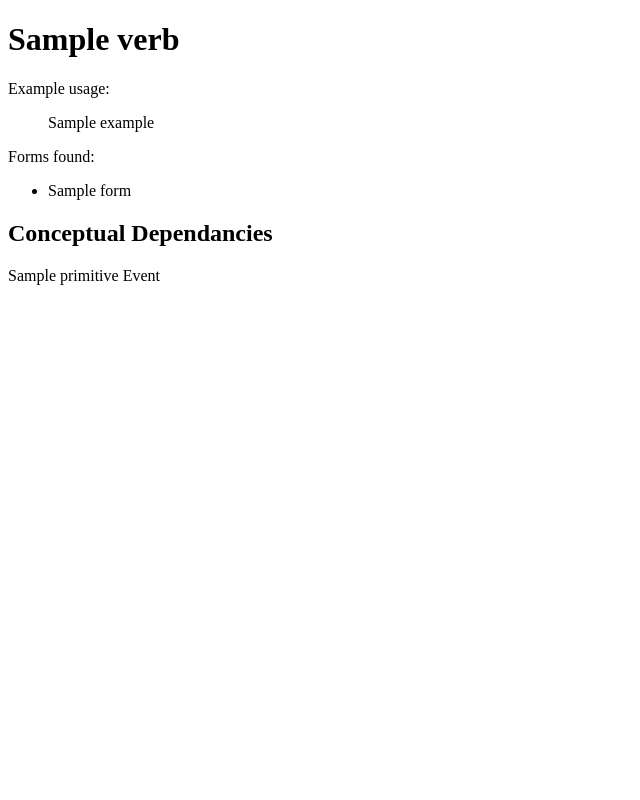
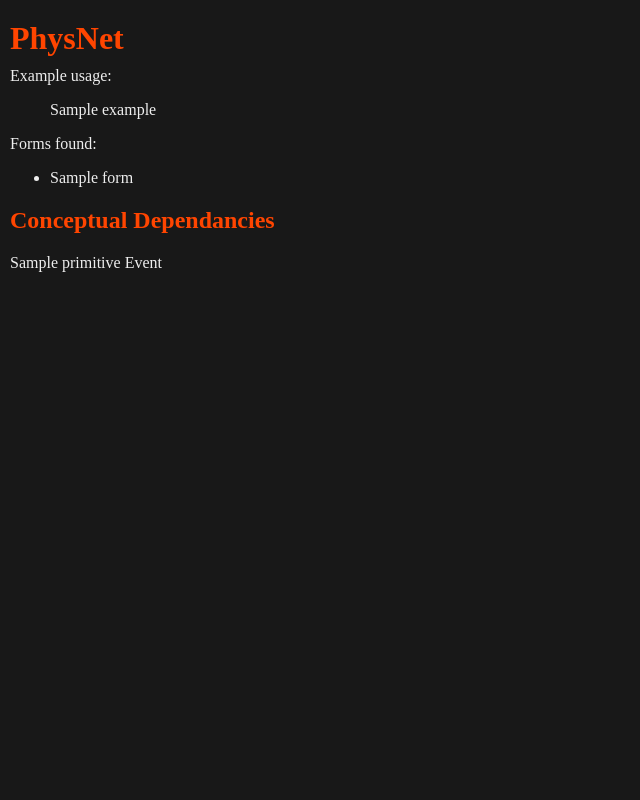
Before and after one commit to JessFairbairn/PhysNet, a Flask app: template web/templates/entry.html in a window 1280 px wide. Shown: the whole page, without its empty margins (0-640 px from the left). Run offline with Flask 2, Linux system fonts and the light colour scheme; the template is opened without the code that fills it: most values are stand-ins (such as "Sample title", 1, 10 or a date in 2020).

```diff
--- /dev/null
+++ b/web/static/style.css
@@ -0,0 +1,59 @@
+/* Layout */
+
+html{
+    height:100%;
+    margin:0;
+}
+
+body {
+    display: flex;
+    flex-flow: column;
+    height: 100%;
+    margin:0;
+    padding: 10px;
+    box-sizing: border-box;
+}
+
+h1{
+    margin: 10px 0;
+}
+
+header {
+    flex: 0 1 auto;
+}
+
+#content {
+    flex: 1 1 auto;
+}
+
+/* Color */
+
+*{color:#eee}
+
+a:hover{
+    color:lightseagreen;
+}
+
+*{background-color:#181818}
+
+table,td,tr,th{
+    border-color: #eee;
+    border-collapse: collapse;
+    padding:5px;
+}
+
+tr:nth-child(even) td{
+    background-color: #333;
+}
+
+tr.quarantined:nth-child(even) td{
+    background-color: rgb(49, 37, 31);
+}
+
+tr.quarantined:nth-child(odd) td{
+    background-color: rgb(41, 34, 31);
+}
+
+h1,h2,h3,th {
+    color:orangered
+}
--- /dev/null
+++ b/web/templates/_base.html
@@ -0,0 +1,20 @@
+<!DOCTYPE html>
+<html lang="en">
+<head>
+    {% block head %}
+    <link rel="stylesheet" href="/static/style.css" />
+    <title>PhysNet - {% block title %}{% endblock %}</title>
+    {% endblock %}
+</head>
+<body>
+    <header>
+        <h1>PhysNet</h1>
+    </header>
+    <div id="content">{% block content %}{% endblock %}</div>
+    <!-- <div id="footer">
+        {% block footer %}
+        &copy; Copyright 2008 by <a href="http://domain.invalid/">you</a>.
+        {% endblock %}
+    </div> -->
+</body>
+</html>
--- a/web/templates/entry.html
+++ b/web/templates/entry.html
@@ -1,6 +1,8 @@
-<!doctype html>
-<title>PhysNet: {{verb}}</title>
-<h1>{{verb}}</h1>
+{% extends "_base.html" %}
+{% block title %}{{verb}}{% endblock %}
+
+
+{% block content %}
 
 Example usage:
 <blockquote>{{data.example}}</blockquote>
@@ -14,3 +16,5 @@ Forms found:
 <h2>Conceptual Dependancies</h2>
 {{data.condep.primitive.name}} Event
 {%endif%}
+
+{% endblock %}
```
Also changed, not shown: process.py (+9 -3 lines), web/services/directory_service.py (+14 -1 lines), web/services/verbnet_service.py (added, +51 -0 lines), web/static/results.json (+1 -1 lines), web/templates/directory.html (+7 -3 lines), 1 other file.
